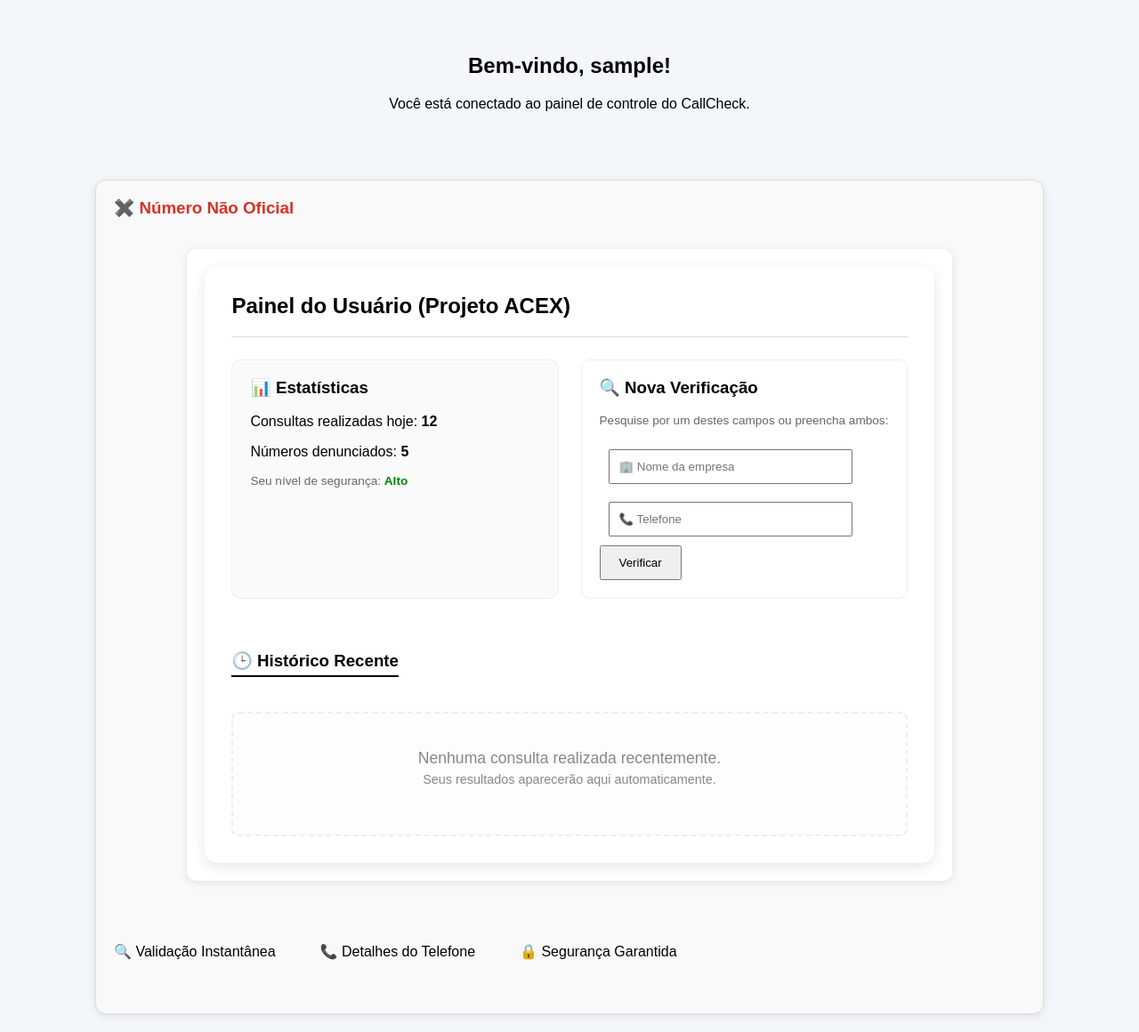
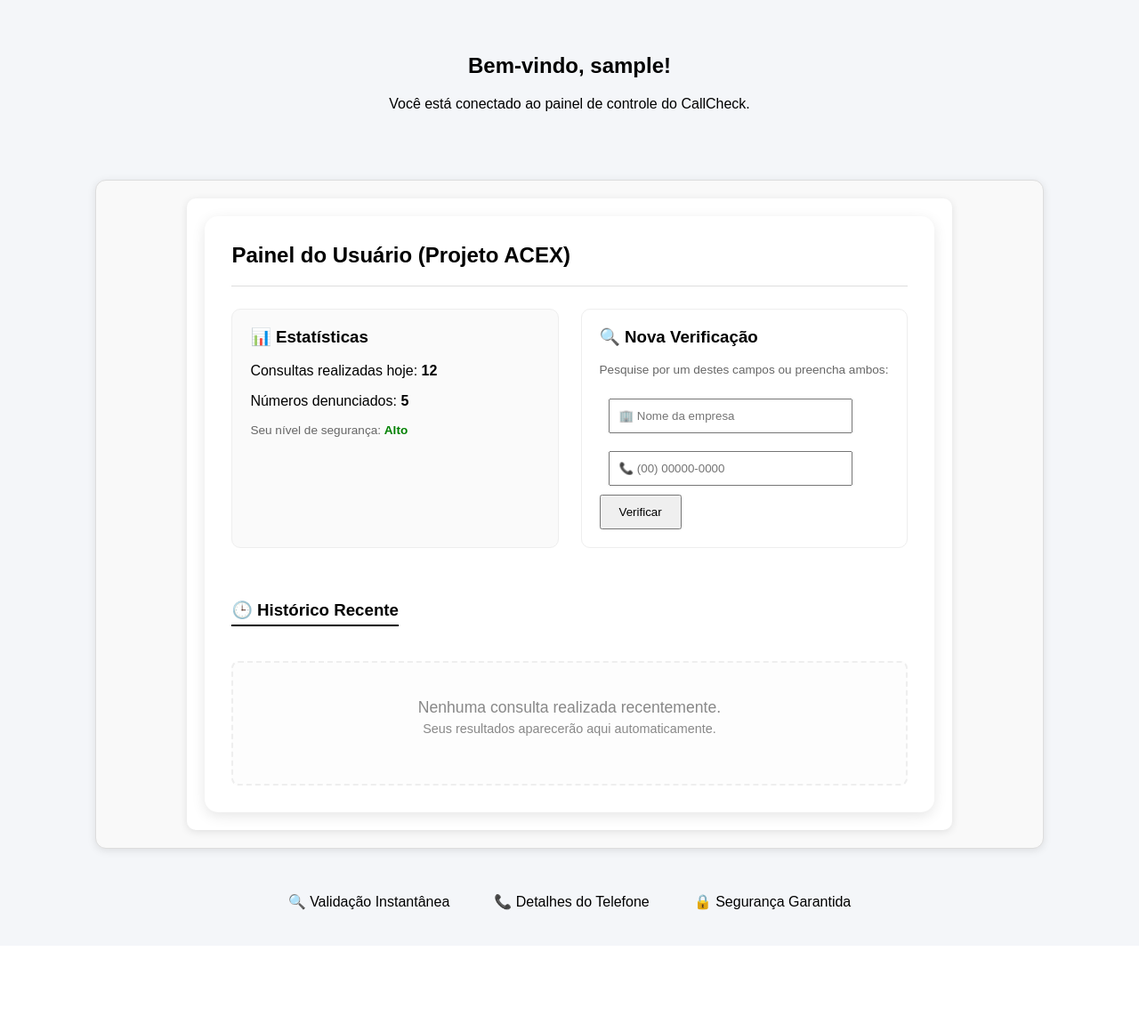
Before and after one commit to dealkis/CallCheck, a Flask app: template templates/usuario.html in a window 1280 px wide. Shown: the part 64-1224 px from the top of the page at 89% size. After the commit the page ends 1087 px from the top, so only its background shows below. Run offline with Flask 3, Linux system fonts and the light colour scheme; the template is opened without the code that fills it, so the values that code supplies are empty; the visitor is signed in with stand-in values (Sample User, id 1).

Commit message:
Atualizar o usuario.html

```diff
--- a/templates/usuario.html
+++ b/templates/usuario.html
@@ -1,16 +1,14 @@
 {% extends "base.html" %}
 
 {% block content %}
-<!-- Seção de Boas-Vindas -->
 <section class="hero">
     <h1>Bem-vindo, {{ session['usuario_logado'] }}!</h1>
     <p>Você está conectado ao painel de controle do CallCheck.</p>
 </section>
 
-<!-- Container Principal do Painel -->
 <div class="resultado" style="display: flex; flex-direction: column; width: 80%; margin: 20px auto; padding: 20px; border-radius: 12px; background-color: #f9f9f9; border: 1px solid #ddd;">
 
-    <!-- TÍTULO DINÂMICO: Muda conforme o tipo de busca -->
+    {% if resultado %}
     <div style="text-align: center; margin-bottom: 15px;">
         {% if resultado.telefone == "Não informado" %}
             <h3 style="color: #2c3e50; margin: 0;">🏢 Dados da Empresa</h3>
@@ -20,18 +18,16 @@
             <h3 style="color: #d93025; margin: 0;">✖️ Número Não Oficial</h3>
         {% endif %}
     </div>
+    {% endif %}
 
-    <!-- CORPO DO RESULTADO -->
     <div class="resultado" style="flex-direction: column; width: 80%; margin: 0 auto; padding: 20px;">
         <div class="info" style="background: #fff; padding: 30px; border-radius: 15px; box-shadow: 0 4px 15px rgba(0,0,0,0.1); width: 100%; box-sizing: border-box;">
 
             <h2 style="margin-top: 0;">Painel do Usuário (Projeto ACEX)</h2>
             <hr style="border: 0; border-top: 1px solid #ddd; margin-bottom: 25px;">
 
-        <!-- GRID SUPERIOR: Estatísticas e Nova Pesquisa -->
             <div style="display: grid; grid-template-columns: 1fr 1fr; gap: 25px;">
 
-            <!-- Bloco de Estatísticas -->
                 <div style="padding: 20px; border: 1px solid #eee; border-radius: 10px; background: #fafafa;">
                     <h3 style="margin-top: 0;">📊 Estatísticas</h3>
                     <p>Consultas realizadas hoje: <strong>12</strong></p>
@@ -39,29 +35,24 @@
                     <p style="font-size: 0.85em; color: #666; margin-top: 15px;">Seu nível de segurança: <span style="color: green; font-weight: bold;">Alto</span></p>
                 </div>
 
-            <!-- Bloco de Pesquisa Rápida (Telefone + Empresa) -->
                 <div style="padding: 20px; border: 1px solid #eee; border-radius: 10px; background: #fff;">
                     <h3 style="margin-top: 0;">🔍 Nova Verificação</h3>
                     <p style="font-size: 0.85em; color: #666; margin-bottom: 15px;">Pesquise por um destes campos ou preencha ambos:</p>
 
                    <form id="formPesquisa" method="POST" class="form-box">
-                    <!-- Campo Empresa -->
                         <input type="text" id="nome" name="nome" placeholder="🏢 Nome da empresa">
 
-                    <!-- Campo Telefone -->
-                    <input type="text" id="telefone" name="telefone" placeholder="📞 Telefone"
-                        placeholder="(00) 00000-0000"
+                        <input type="text" id="telefone" name="telefone"
+                            placeholder="📞 (00) 00000-0000"
                             maxlength="15"
                             oninput="mascaraTelefone(this)">
 
-                    <!-- AVISO GENTIL (Invisível por padrão) -->
                         <p id="avisoErro" style="display: none; color: #d93025; font-size: 0.9em; margin: 0; font-weight: bold;">
                             ⚠️ Por favor, preencha o nome ou o telefone.
                         </p>
 
                         <button type="button" onclick="validarBusca()">Verificar</button>
-                </form>
-                    <script>
+                    </form> <script>
                         function validarBusca() {
                             var nomeInput = document.getElementById('nome');
                             var telefoneInput = document.getElementById('telefone');
@@ -82,11 +73,9 @@
                             }
                         }
                     </script>
-                </form>
                 </div>
             </div>
 
-        <!-- SEÇÃO DE HISTÓRICO: Exibe as pesquisas salvas na sessão -->
             <div style="margin-top: 40px;">
                 <h3 style="border-bottom: 2px solid #000; display: inline-block; padding-bottom: 5px;">🕒 Histórico Recente</h3>
 
@@ -116,11 +105,7 @@
                                 </div>
                             </li>
                         {% endfor %}
-</ul>
-                </ul>
-            {% else %}
-
-                <!-- Mensagem caso o histórico esteja vazio -->
+                    </ul> {% else %}
                     <div style="text-align: center; padding: 40px; color: #888; background: #fdfdfd; border-radius: 8px; margin-top: 20px; border: 2px dashed #eee;">
                         <p style="font-size: 1.1em; margin: 0;">Nenhuma consulta realizada recentemente.</p>
                         <p style="font-size: 0.9em; margin-top: 5px;">Seus resultados aparecerão aqui automaticamente.</p>
@@ -130,9 +115,7 @@
 
         </div>
     </div>
-
-<!-- ESTILO DA CAIXA (MODAL) -->
-<style>
+</div> <style>
     .modal-overlay {
         position: fixed; top: 0; left: 0; width: 100%; height: 100%;
         background: rgba(0,0,0,0.6); display: flex; justify-content: center; align-items: center; z-index: 1000;
@@ -150,7 +133,6 @@
     }
 </style>
 
-<!-- ESTRUTURA DO MODAL (SÓ APARECE SE HOUVER RESULTADO) -->
 {% if resultado_modal %}
 <div class="modal-overlay" id="modalResultado">
     <div class="modal-box">
@@ -176,7 +158,6 @@
 </div>
 {% endif %}
 
-<!-- SCRIPT PARA FECHAR -->
 <script>
     function fecharModal() {
         document.getElementById('modalResultado').style.display = 'none';
```
Lines whose indentation alone changed are shown as unchanged.
